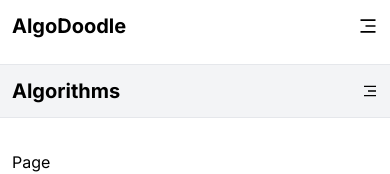
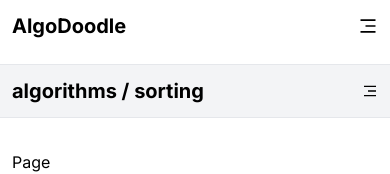
Before and after one commit to parv141206/algodoodle, a Next.js app: page /algorithms/sorting in a window 390 px wide. Shown: the top 174 px of the page. Built offline with nearby package versions, Linux system fonts and the light colour scheme.

Commit message:
Added breadcrumbs

```diff
--- /dev/null
+++ b/app/_components/Breadcrumbs.tsx
@@ -0,0 +1,23 @@
+import { FC } from "react";
+
+const Breadcrumbs: FC = () => {
+  // Split the current URL path and remove empty strings
+  const pathSegments = window.location.pathname.split("/").filter(Boolean);
+
+  return (
+    <div className="flex text-xl font-bold">
+      <div className="md:hidden">
+        {pathSegments.map((segment, index) => (
+          <span key={index}>
+            {index > 0 && " / "}
+            <a href={`/${pathSegments.slice(0, index + 1).join("/")}`}>
+              {segment}
+            </a>
+          </span>
+        ))}
+      </div>
+    </div>
+  );
+};
+
+export default Breadcrumbs;
--- a/app/_components/Sidebar.tsx
+++ b/app/_components/Sidebar.tsx
@@ -5,6 +5,7 @@ import { DirectoryStructure } from "../lib/getDirectoryStructure";
 import { FaSpinner } from "react-icons/fa";
 import Link from "next/link";
 import { RiMenu3Fill } from "react-icons/ri";
+import Breadcrumbs from "./Breadcrumbs";
 
 const Sidebar = ({
   directoryStructure,
@@ -55,7 +56,7 @@ const Sidebar = ({
   return (
     <aside className="sticky top-16 z-30 flex h-fit w-full flex-col gap-1 border-b bg-gray-100 p-3 dark:border-gray-700 dark:bg-gray-900 md:top-20 md:w-fit md:rounded-lg ">
       <div className="flex justify-between">
-        <div className="text-xl font-bold">Algorithms</div>
+        <Breadcrumbs />
         <button
           onClick={() => {
             setIsExpanded(!isExpanded);
```
